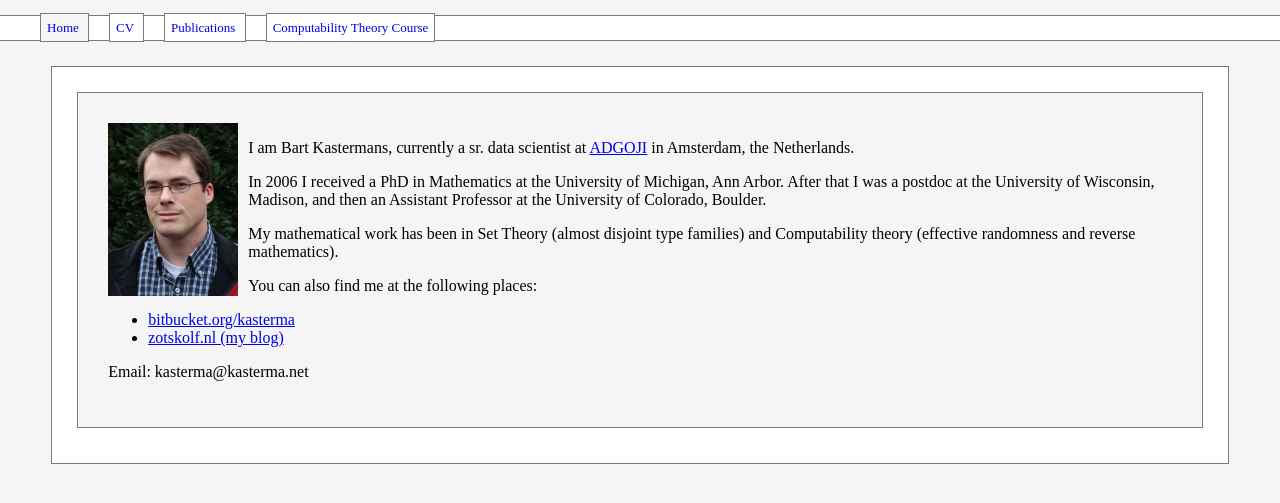
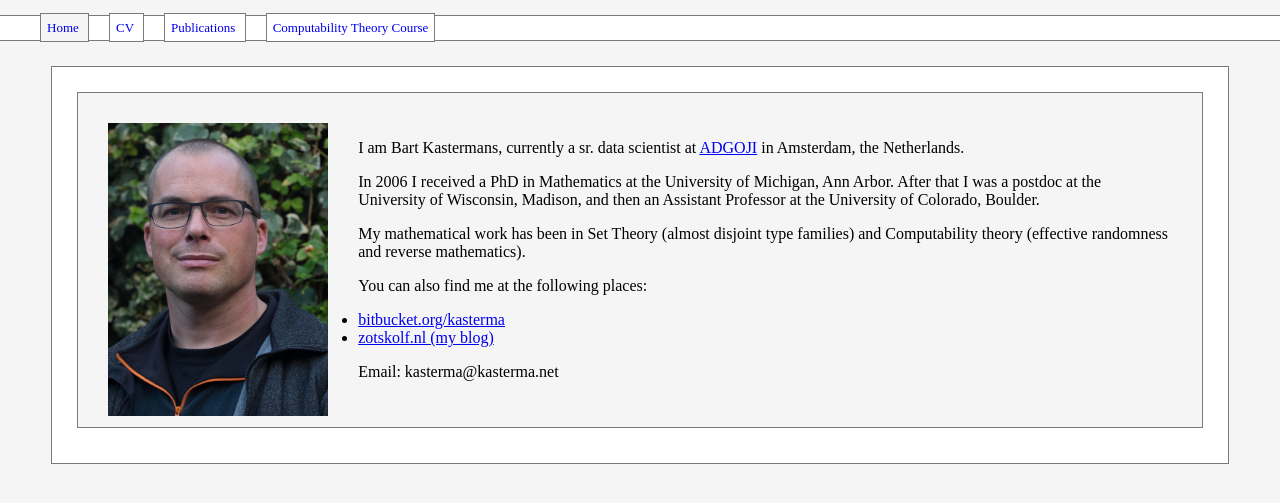
Before and after one commit to kasterma/kasterma.github.io, a Jekyll site: the page built from index.html, in a window 1280 px wide. Shown: the top 503 px of the page. Built offline with Jekyll 4.4.1, drawn with Linux system fonts in a browser that asks for light colours; Markdown is read by kramdown in place of the engine named in the settings.

Commit message:
update picture

```diff
--- a/css/main.css
+++ b/css/main.css
@@ -198,8 +198,9 @@
 /* my picture on index.php */
 .mypic {
     float : left;
-    margin : 0px 10px 5px 0px;
-    width : 130px;
+    margin : 0px;
+    padding : 0px 30px 10px 0px;
+    width : 220px;
 }
 
 /* twitter, gplus, github item styling */
```
Also changed, not shown: images/me.jpg.
